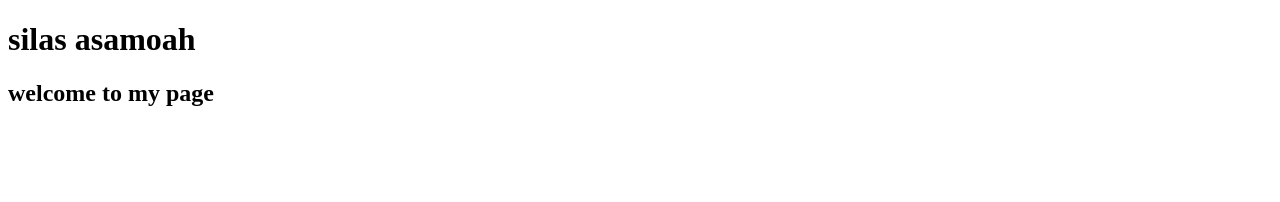
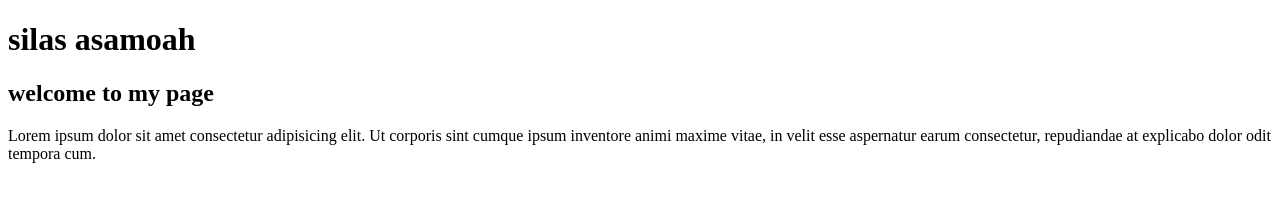
Before and after one commit to silasAsamoah/my_blog, a website: page first_deployed/index.html in a window 1280 px wide. Drawn offline with Linux system fonts and the light colour scheme.

Commit message:
added a p-tag with lorem text

```diff
--- a/first_deployed/index.html
+++ b/first_deployed/index.html
@@ -11,6 +11,7 @@
 <body>
   <h1>silas asamoah</h1>
   <h2>welcome to my page </h2>
+  <p>Lorem ipsum dolor sit amet consectetur adipisicing elit. Ut corporis sint cumque ipsum inventore animi maxime vitae, in velit esse aspernatur earum consectetur, repudiandae at explicabo dolor odit tempora cum.</p>
 </body>
 
 </html>
```
